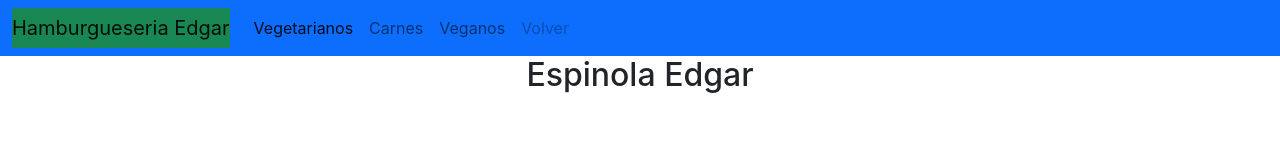
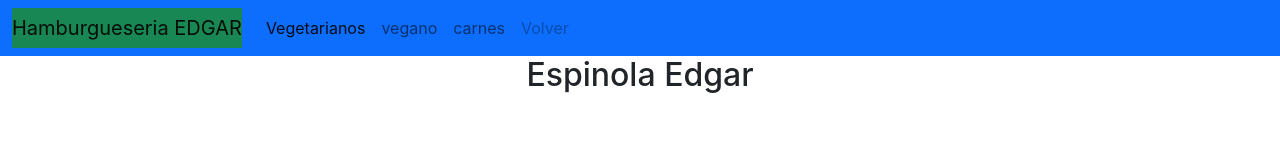
Before and after one commit to edgar-1993/desafio-clase11-react, a React (Create React App) app in the folder desafio3/: page / in a window 1280 px wide. Shown: the top 160 px of the page. Built offline with nearby package versions, Linux system fonts and the light colour scheme.

Commit message:
cambios3

```diff
--- a/desafio3/src/components/navbar.js
+++ b/desafio3/src/components/navbar.js
@@ -5,15 +5,15 @@
 
    <nav class="navbar navbar-expand-lg navbar-light bg-primary">
   <div class="container-fluid">
-    <a class="navbar-brand bg-success" href="#">Hamburgueseria Edgar</a>
+    <a class="navbar-brand bg-success" href="#">Hamburgueseria EDGAR</a>
     <button class="navbar-toggler" type="button" data-bs-toggle="collapse" data-bs-target="#navbarNavAltMarkup" aria-controls="navbarNavAltMarkup" aria-expanded="false" aria-label="Toggle navigation">
       <span class="navbar-toggler-icon"></span>
     </button>
     <div class="collapse navbar-collapse" id="navbarNavAltMarkup">
       <div class="navbar-nav">
         <a class="nav-link active" aria-current="page" href="#">Vegetarianos</a>
-        <a class="nav-link" href="#">Carnes</a>
-        <a class="nav-link" href="#">Veganos</a>
+        <a class="nav-link" href="#">vegano</a>
+        <a class="nav-link" href="#">carnes</a>
         <a class="nav-link disabled" href="#" tabindex="-1" aria-disabled="true">Volver</a>
       </div>
     </div>
```
